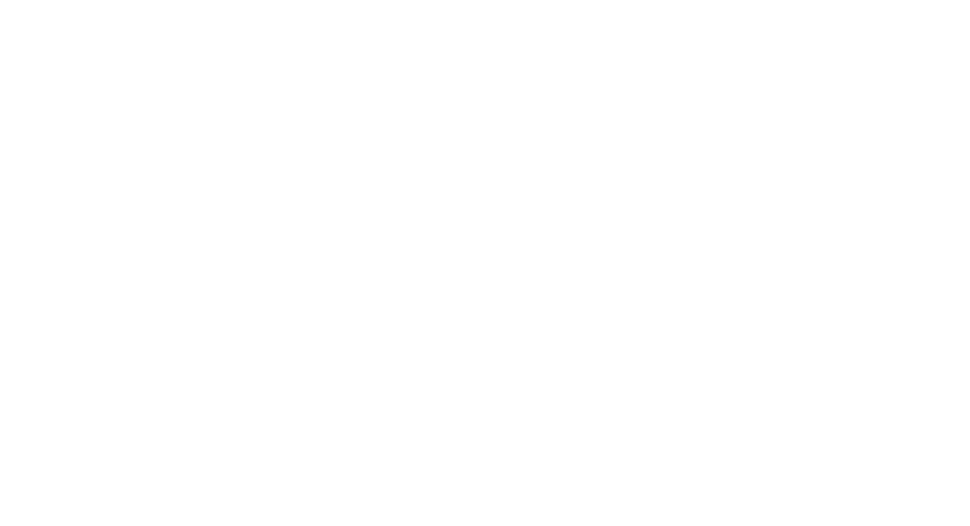
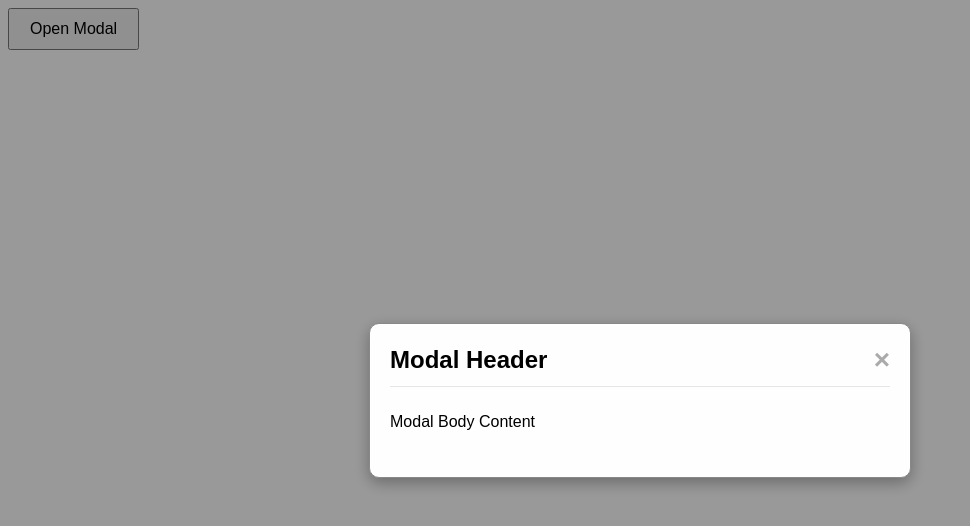
Before and after one commit to acciojob/css-modal-Ashwini277, a website: page main.html in a window 1280 px wide. Shown: the whole page, without its empty margins (0-970 px from the left). Drawn offline with Linux system fonts and the light colour scheme.

Commit message:
created a submission

```diff
--- a/main.html
+++ b/main.html
@@ -1,16 +1,26 @@
 <!DOCTYPE html>
+<html lang="en">
+<head>
+    <meta charset="UTF-8">
+    <meta name="viewport" content="width=device-width, initial-scale=1.0">
+    <title>CSS Modal</title>
+    <link rel="stylesheet" href="styles.css">
+</head>
+<body>
+    <button id="openModal">Open Modal</button>
 
-<html>
+    <div id="myModal" class="modal">
+        <div class="modal-content">
+            <div class="modal-header">
+                <h2>Modal Header</h2>
+                <span class="close-modal">&times;</span>
+            </div>
+            <div class="modal-body">
+                <p>Modal Body Content</p>
+            </div>
+        </div>
+    </div>
 
-<head>
-	<link rel="stylesheet" href="styles.css">
-</head>
-
-<body>
-	<!-- the entire body must be written by student -->
-    <script type="text/javascript" src="./script.js">
-</script>
-
+    <script src="scripts.js"></script>
 </body>
-
 </html>
--- a/styles.css
+++ b/styles.css
@@ -1 +1,68 @@
-/*  your css code here. If applicable */
+body {
+    font-family: Arial, sans-serif;
+}
+
+#openModal {
+    padding: 10px 20px;
+    font-size: 16px;
+    cursor: pointer;
+}
+
+/* Modal styles */
+.modal {
+    display: none; /* Hidden by default */
+    position: fixed; /* Stay in place */
+    z-index: 1; /* Sit on top */
+    left: 0;
+    top: 0;
+    width: 100%; /* Full width */
+    height: 100%; /* Full height */
+    overflow: auto; /* Enable scroll if needed */
+    background-color: rgb(0, 0, 0); /* Fallback color */
+    background-color: rgba(0, 0, 0, 0.4); /* Black w/ opacity */
+    justify-content: center; /* Center the modal */
+    align-items: center; /* Center the modal */
+    display: flex; /* Flexbox for centering */
+}
+
+.modal-content {
+    background-color: #fefefe;
+    margin: auto;
+    padding: 20px;
+    border: 1px solid #888;
+    width: 80%;
+    max-width: 500px;
+    border-radius: 10px;
+    box-shadow: 0 5px 15px rgba(0, 0, 0, 0.3);
+    position: relative;
+}
+
+.modal-header {
+    display: flex;
+    justify-content: space-between;
+    align-items: center;
+    border-bottom: 1px solid #e5e5e5;
+    padding-bottom: 10px;
+}
+
+.modal-header h2 {
+    margin: 0;
+}
+
+.close-modal {
+    color: #aaa;
+    font-size: 28px;
+    font-weight: bold;
+    cursor: pointer;
+}
+
+.close-modal:hover,
+.close-modal:focus {
+    color: black;
+    text-decoration: none;
+    cursor: pointer;
+}
+
+.modal-body {
+    padding: 10px 0;
+}
```
